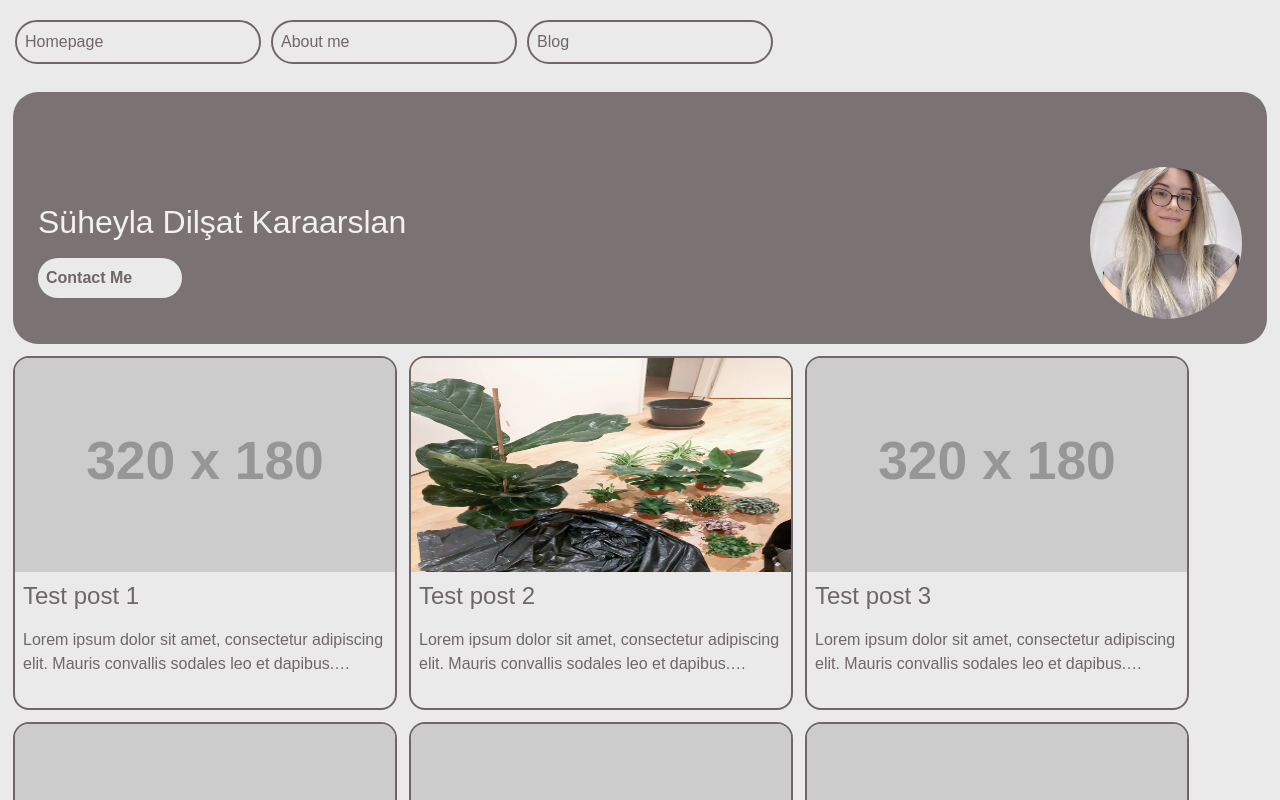
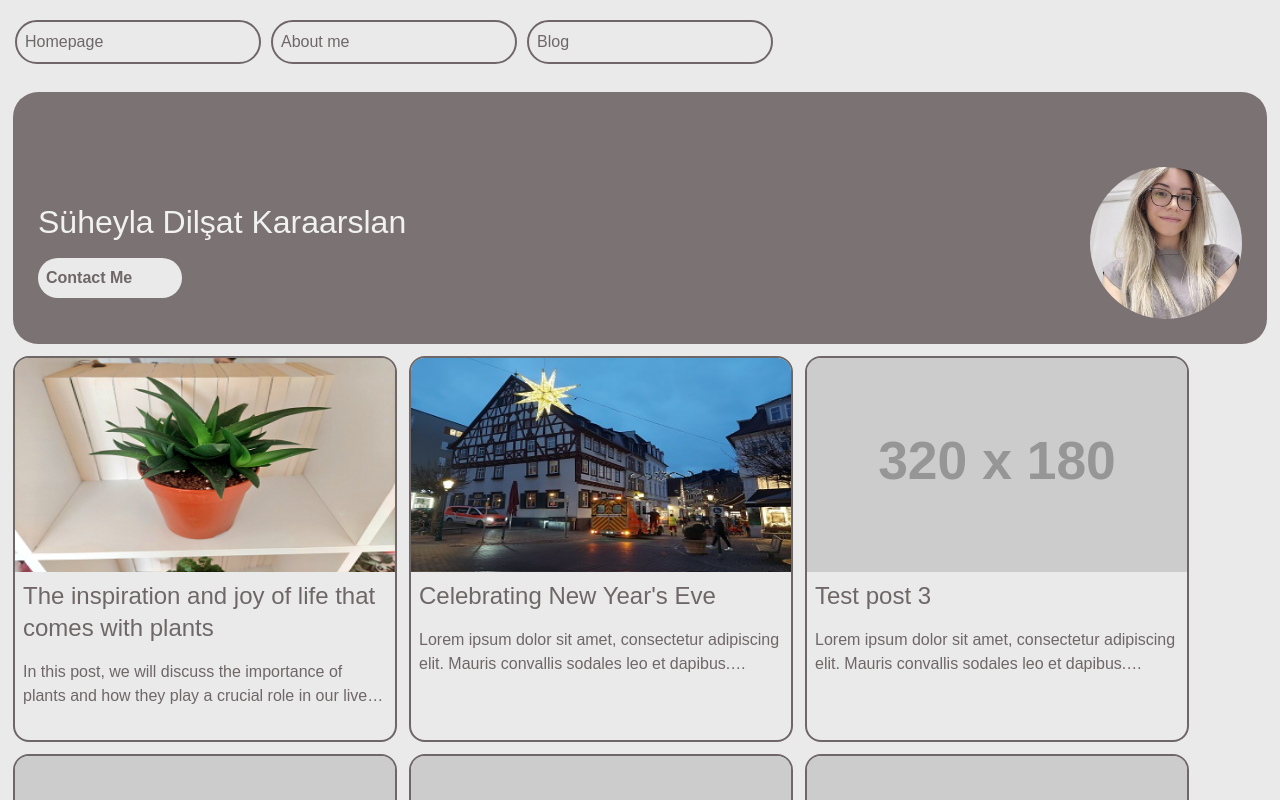
Before and after one commit to sdkaraarslan/portfolio-react, a React (Create React App) app: page / in a window 1280 px wide. Shown: the top 800 px of the page. Built offline with nearby package versions, Linux system fonts and the light colour scheme; some icons are missing.

Commit message:
change the first two posts from mock data to real data

```diff
--- a/src/data/posts.js
+++ b/src/data/posts.js
@@ -1,17 +1,19 @@
 export const posts = [
   {
-    title: "Test post 1",
+    title: "The inspiration and joy of life that comes with plants",
     description:
-      "Lorem ipsum dolor sit amet, consectetur adipiscing elit. Mauris convallis sodales leo et dapibus. Vestibulum ante ipsum primis in faucibus orci luctus et ultrices posuere cubilia curae; Maecenas nec nisl sodales neque elementum efficitur sit amet sit amet erat. Aenean ut maximus risus. Pellentesque sit amet tellus risus. Nam malesuada imperdiet arcu et ultrices. Phasellus sapien nulla, ultricies eu tempor eu, ultrices sed neque. Morbi tristique erat sit amet nisi congue, id pretium libero sodales. Morbi consequat malesuada enim eu aliquet. Mauris nec condimentum felis.",
-    imageUrl: "https://via.placeholder.com/320x180",
+      "In this post, we will discuss the importance of plants and how they play a crucial role in our lives. Plants are not only a source of food, but they also provide us with oxygen, which is essential for our survival. They help in reducing the amount of carbon dioxide in the atmosphere and contribute to maintaining the balance of nature.",
+    imageUrl: "/gallery/hobbies/first-post/p3-320-240.png",
     date: "2023-02-26T13:39:04.163Z",
+    link: "/blog/plants",
   },
   {
-    title: "Test post 2",
+    title: "Celebrating New Year's Eve",
     description:
       "Lorem ipsum dolor sit amet, consectetur adipiscing elit. Mauris convallis sodales leo et dapibus. Vestibulum ante ipsum primis in faucibus orci luctus et ultrices posuere cubilia curae; Maecenas nec nisl sodales neque elementum efficitur sit amet sit amet erat. Aenean ut maximus risus. Pellentes",
-    imageUrl: "/gallery/hobbies/first-post/p1.jpeg",
+    imageUrl: "/gallery/travelling/first-post/germany-two-320-240.jpg",
     date: "2023-02-26T13:39:04.163Z",
+    link: "/blog/new-years-eve",
   },
   {
     title: "Test post 3",
@@ -71,6 +73,6 @@ export const posts = [
   },
 ];
 
-export function getPosts(limit = 6) {
+export function getPosts(limit = 8) {
   return posts.slice(0, limit);
 }
```
